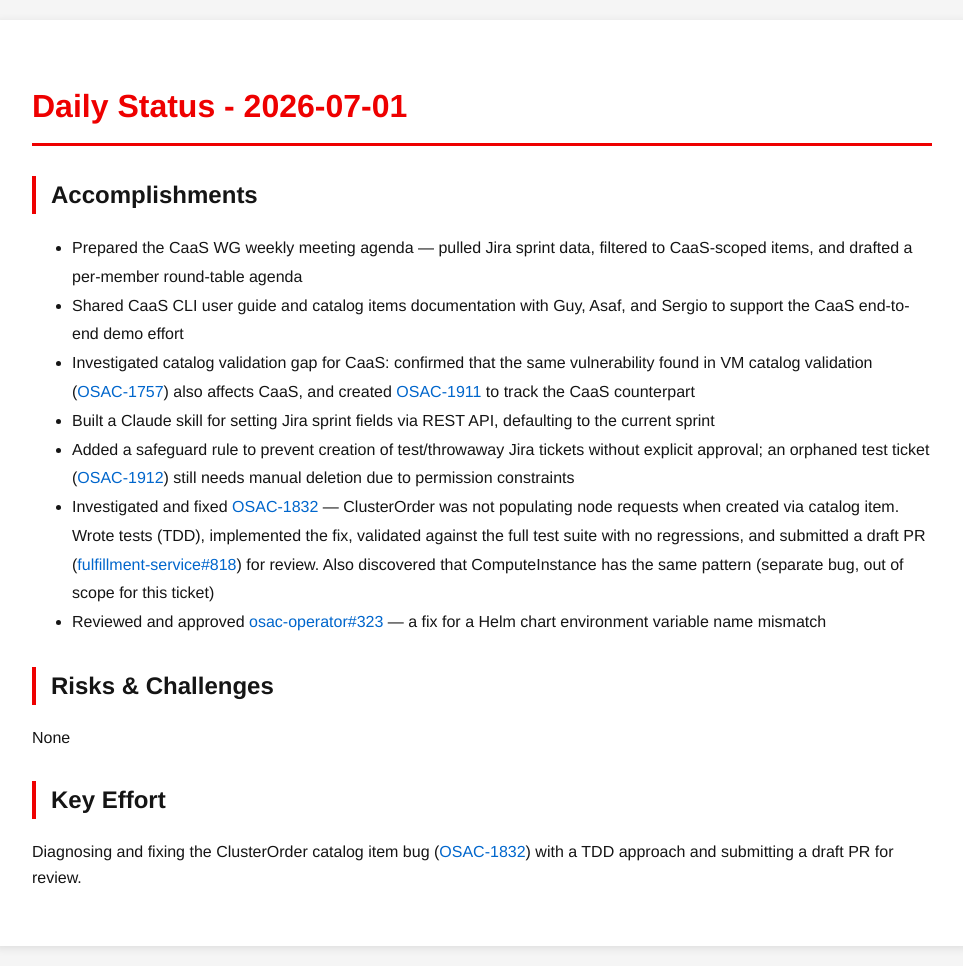
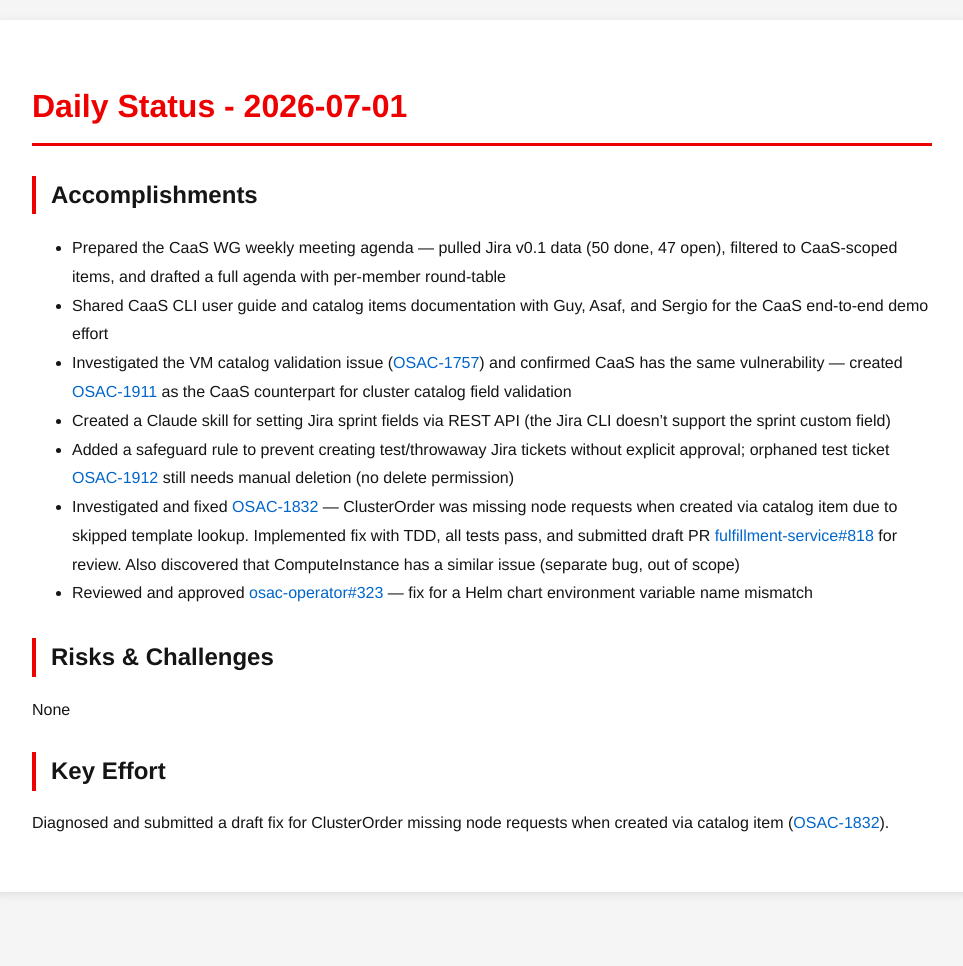
Before and after one commit to tzvatot/daily-status, a Jekyll site: the page built from 2026-07-01.md, in a window 1280 px wide. Shown: the whole page, without its empty margins (158-1121 px from the left). Built offline with Jekyll 4.4.1, drawn with Linux system fonts in a browser that asks for light colours; after the commit the page ends 912 px from its top, so only the background shows below that.

Commit message:
Daily status update - 2026-07-01

```diff
--- a/2026-07-01.md
+++ b/2026-07-01.md
@@ -7,16 +7,16 @@
 # Daily Status - 2026-07-01
 
 ## Accomplishments
-- Prepared the CaaS WG weekly meeting agenda — pulled Jira sprint data, filtered to CaaS-scoped items, and drafted a per-member round-table agenda
-- Shared CaaS CLI user guide and catalog items documentation with Guy, Asaf, and Sergio to support the CaaS end-to-end demo effort
-- Investigated catalog validation gap for CaaS: confirmed that the same vulnerability found in VM catalog validation ([OSAC-1757](https://redhat.atlassian.net/browse/OSAC-1757)) also affects CaaS, and created [OSAC-1911](https://redhat.atlassian.net/browse/OSAC-1911) to track the CaaS counterpart
-- Built a Claude skill for setting Jira sprint fields via REST API, defaulting to the current sprint
-- Added a safeguard rule to prevent creation of test/throwaway Jira tickets without explicit approval; an orphaned test ticket ([OSAC-1912](https://redhat.atlassian.net/browse/OSAC-1912)) still needs manual deletion due to permission constraints
-- Investigated and fixed [OSAC-1832](https://redhat.atlassian.net/browse/OSAC-1832) — ClusterOrder was not populating node requests when created via catalog item. Wrote tests (TDD), implemented the fix, validated against the full test suite with no regressions, and submitted a draft PR ([fulfillment-service#818](https://github.com/osac-project/fulfillment-service/pull/818)) for review. Also discovered that ComputeInstance has the same pattern (separate bug, out of scope for this ticket)
-- Reviewed and approved [osac-operator#323](https://github.com/osac-project/osac-operator/pull/323) — a fix for a Helm chart environment variable name mismatch
+- Prepared the CaaS WG weekly meeting agenda — pulled Jira v0.1 data (50 done, 47 open), filtered to CaaS-scoped items, and drafted a full agenda with per-member round-table
+- Shared CaaS CLI user guide and catalog items documentation with Guy, Asaf, and Sergio for the CaaS end-to-end demo effort
+- Investigated the VM catalog validation issue ([OSAC-1757](https://redhat.atlassian.net/browse/OSAC-1757)) and confirmed CaaS has the same vulnerability — created [OSAC-1911](https://redhat.atlassian.net/browse/OSAC-1911) as the CaaS counterpart for cluster catalog field validation
+- Created a Claude skill for setting Jira sprint fields via REST API (the Jira CLI doesn't support the sprint custom field)
+- Added a safeguard rule to prevent creating test/throwaway Jira tickets without explicit approval; orphaned test ticket [OSAC-1912](https://redhat.atlassian.net/browse/OSAC-1912) still needs manual deletion (no delete permission)
+- Investigated and fixed [OSAC-1832](https://redhat.atlassian.net/browse/OSAC-1832) — ClusterOrder was missing node requests when created via catalog item due to skipped template lookup. Implemented fix with TDD, all tests pass, and submitted draft PR [fulfillment-service#818](https://github.com/osac-project/fulfillment-service/pull/818) for review. Also discovered that ComputeInstance has a similar issue (separate bug, out of scope)
+- Reviewed and approved [osac-operator#323](https://github.com/osac-project/osac-operator/pull/323) — fix for a Helm chart environment variable name mismatch
 
 ## Risks & Challenges
 None
 
 ## Key Effort
-Diagnosing and fixing the ClusterOrder catalog item bug ([OSAC-1832](https://redhat.atlassian.net/browse/OSAC-1832)) with a TDD approach and submitting a draft PR for review.
+Diagnosed and submitted a draft fix for ClusterOrder missing node requests when created via catalog item ([OSAC-1832](https://redhat.atlassian.net/browse/OSAC-1832)).
```
